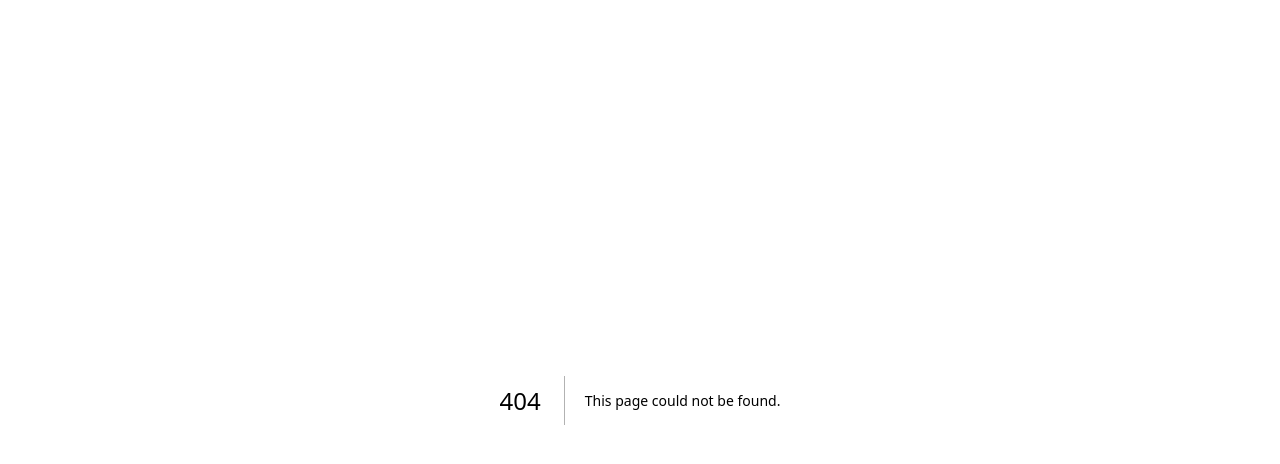
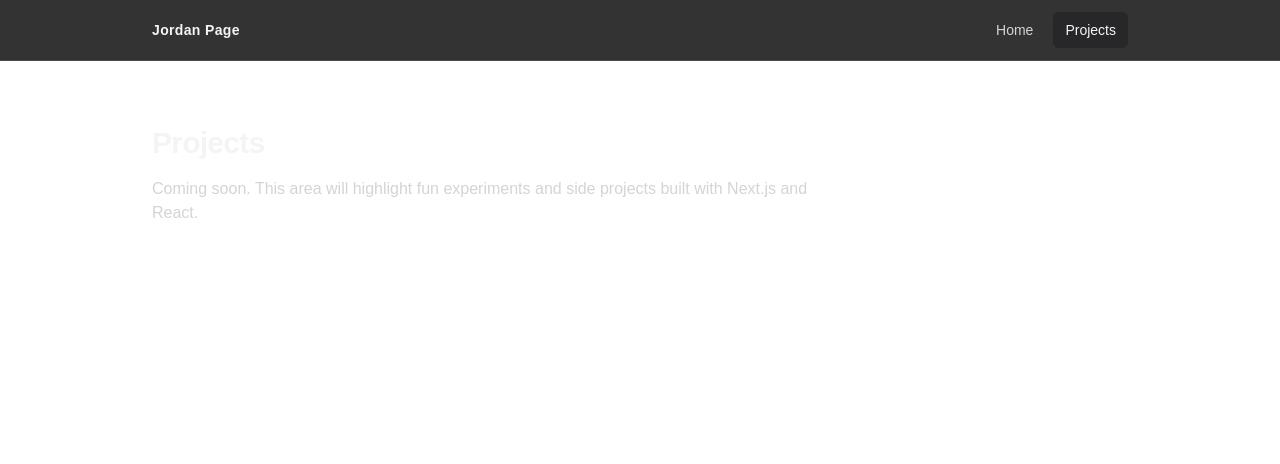
Before and after one commit to jordankalebpage/jordan-page-dev, a Next.js app: page /projects in a window 1280 px wide. Before the commit this address had no page. Shown: the top 464 px of the page. Built offline with nearby package versions, Linux system fonts and the light colour scheme.

Commit message:
feat: add reusable site shell navigation

```diff
--- /dev/null
+++ b/app/components/Header.tsx
@@ -0,0 +1,45 @@
+"use client";
+
+import Link from "next/link";
+import { usePathname } from "next/navigation";
+
+const navItems = [
+  { href: "/", label: "Home" },
+  { href: "/projects", label: "Projects" },
+];
+
+export function Header() {
+  const pathname = usePathname();
+
+  return (
+    <header className="sticky top-0 z-50 border-b border-white/10 bg-black/80 backdrop-blur">
+      <div className="mx-auto flex w-full max-w-5xl items-center justify-between px-4 py-3 sm:px-6">
+        <Link className="text-sm font-semibold tracking-wide text-zinc-100" href="/">
+          Jordan Page
+        </Link>
+
+        <nav aria-label="Primary" className="flex items-center gap-2">
+          {navItems.map((item) => {
+            const isActive =
+              item.href === "/" ? pathname === "/" : pathname.startsWith(item.href);
+
+            return (
+              <Link
+                key={item.href}
+                aria-current={isActive ? "page" : undefined}
+                className={`rounded-md px-3 py-2 text-sm transition-colors ${
+                  isActive
+                    ? "bg-zinc-800 text-zinc-100"
+                    : "text-zinc-300 hover:bg-zinc-900 hover:text-zinc-100"
+                }`}
+                href={item.href}
+              >
+                {item.label}
+              </Link>
+            );
+          })}
+        </nav>
+      </div>
+    </header>
+  );
+}
--- a/app/layout.tsx
+++ b/app/layout.tsx
@@ -1,5 +1,6 @@
 import type { Metadata } from "next";
 import { Geist, Geist_Mono } from "next/font/google";
+import { Header } from "./components/Header";
 import "./globals.css";
 
 const geistSans = Geist({
@@ -25,9 +26,10 @@ export default function RootLayout({
   return (
     <html lang="en">
       <body
-        className={`${geistSans.variable} ${geistMono.variable} antialiased`}
+        className={`${geistSans.variable} ${geistMono.variable} bg-black text-zinc-100 antialiased`}
       >
-        {children}
+        <Header />
+        <main>{children}</main>
       </body>
     </html>
   );
--- /dev/null
+++ b/app/projects/page.tsx
@@ -0,0 +1,14 @@
+export const runtime = "edge";
+
+export default function ProjectsPage() {
+  return (
+    <section className="mx-auto w-full max-w-5xl px-4 py-16 sm:px-6">
+      <h1 className="text-3xl font-semibold tracking-tight text-zinc-100">Projects</h1>
+
+      <p className="mt-4 max-w-2xl text-zinc-300">
+        Coming soon. This area will highlight fun experiments and side projects built with
+        Next.js and React.
+      </p>
+    </section>
+  );
+}
```
